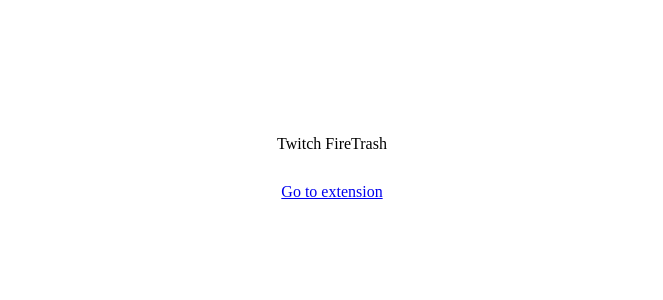
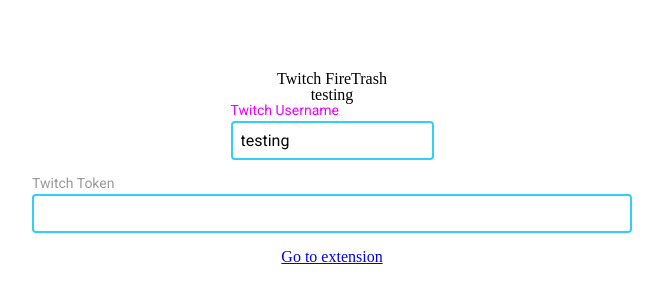
Before and after one commit to areljannC/twitch-firetrash, a Next.js app: page / in a window 1280 px wide. Shown: the part 232-532 px from the top of the page, without its empty margins (308-971 px from the left). Built offline with nearby package versions, Linux system fonts and the light colour scheme.

Commit message:
DEVELOP: Implement text field components

```diff
--- a/src/containers/Landing/Landing.tsx
+++ b/src/containers/Landing/Landing.tsx
@@ -2,11 +2,16 @@
 import Head from 'next/head'
 import Link from 'next/link'
 import styled from 'styled-components'
-import { Flex, TextField } from '../../shared/components'
+import {
+  Flex,
+  TextField,
+  TextFieldLabel,
+  TextFieldInput
+} from '../../shared/components'
 
 // Component
 const Landing: FC = () => {
-  const [twitchUsername, setTwitchUsername] = useState<string>('')
+  const [twitchUsername, setTwitchUsername] = useState<string>('testing')
   const [twitchToken, setTwitchToken] = useState<string>('')
 
   const handleTwitchUsernameChange = (event) => {
@@ -28,16 +33,22 @@
           <h1>Twitch FireTrash</h1>
           <p>{twitchUsername}</p>
           <p>{twitchToken}</p>
-          <TextField
-            name='Twitch Username'
+          <TextField >
+            <TextFieldLabel hasError>Twitch Username</TextFieldLabel>
+            <TextFieldInput
+              name='twitch_username_textfield'
               value={twitchUsername}
               onChange={handleTwitchUsernameChange}
             />
-          <TextField
-            name='Twitch Token'
+          </TextField>
+          <TextField width='600px'>
+            <TextFieldLabel>Twitch Token</TextFieldLabel>
+            <TextFieldInput
+              name='twitch_token_textfield'
               value={twitchToken}
               onChange={handleTwitchTokenChange}
             />
+          </TextField>
           <Link href={`widget/${twitchUsername}/${twitchToken}`}>
             Go to extension
           </Link>
```
Lines whose indentation alone changed are shown as unchanged.
